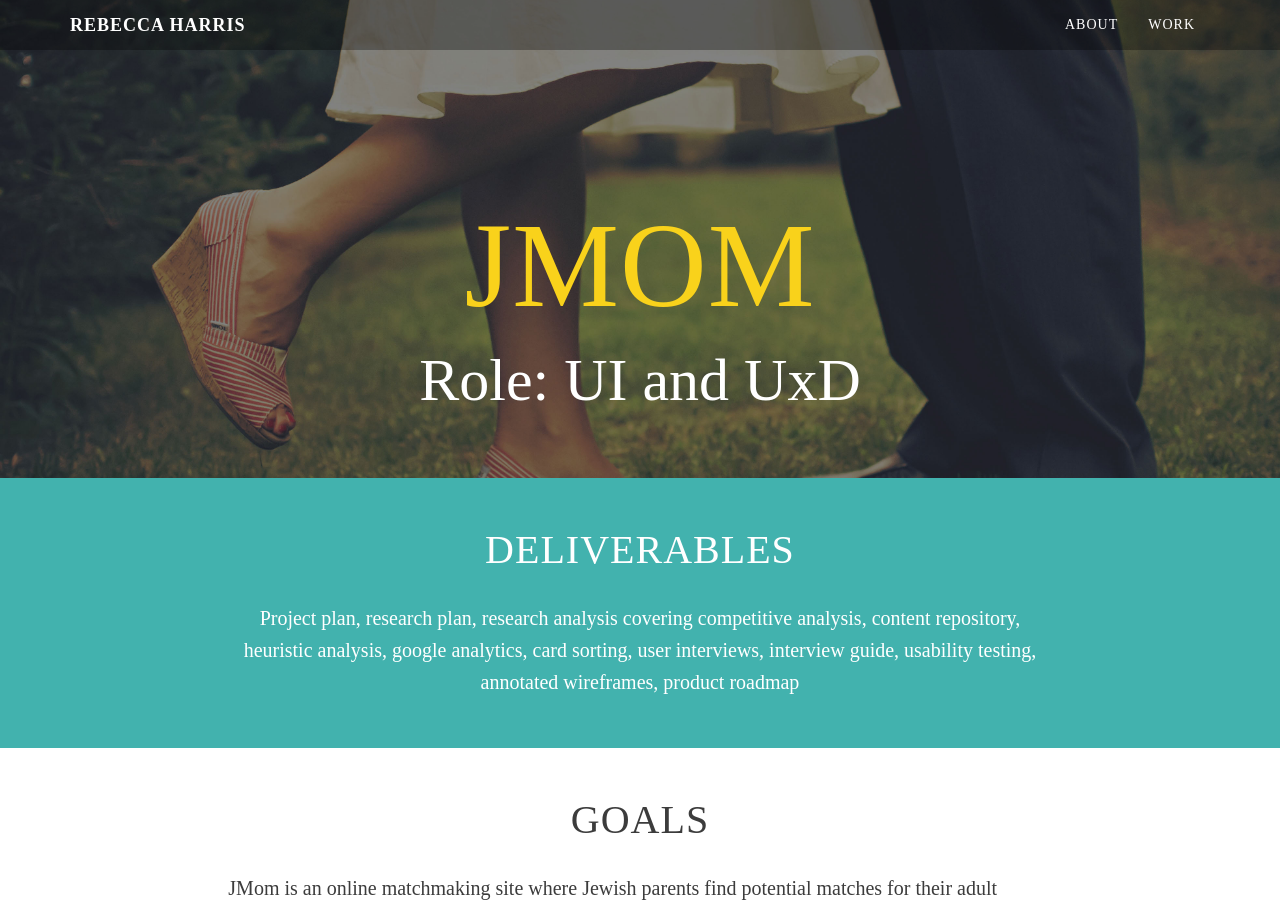
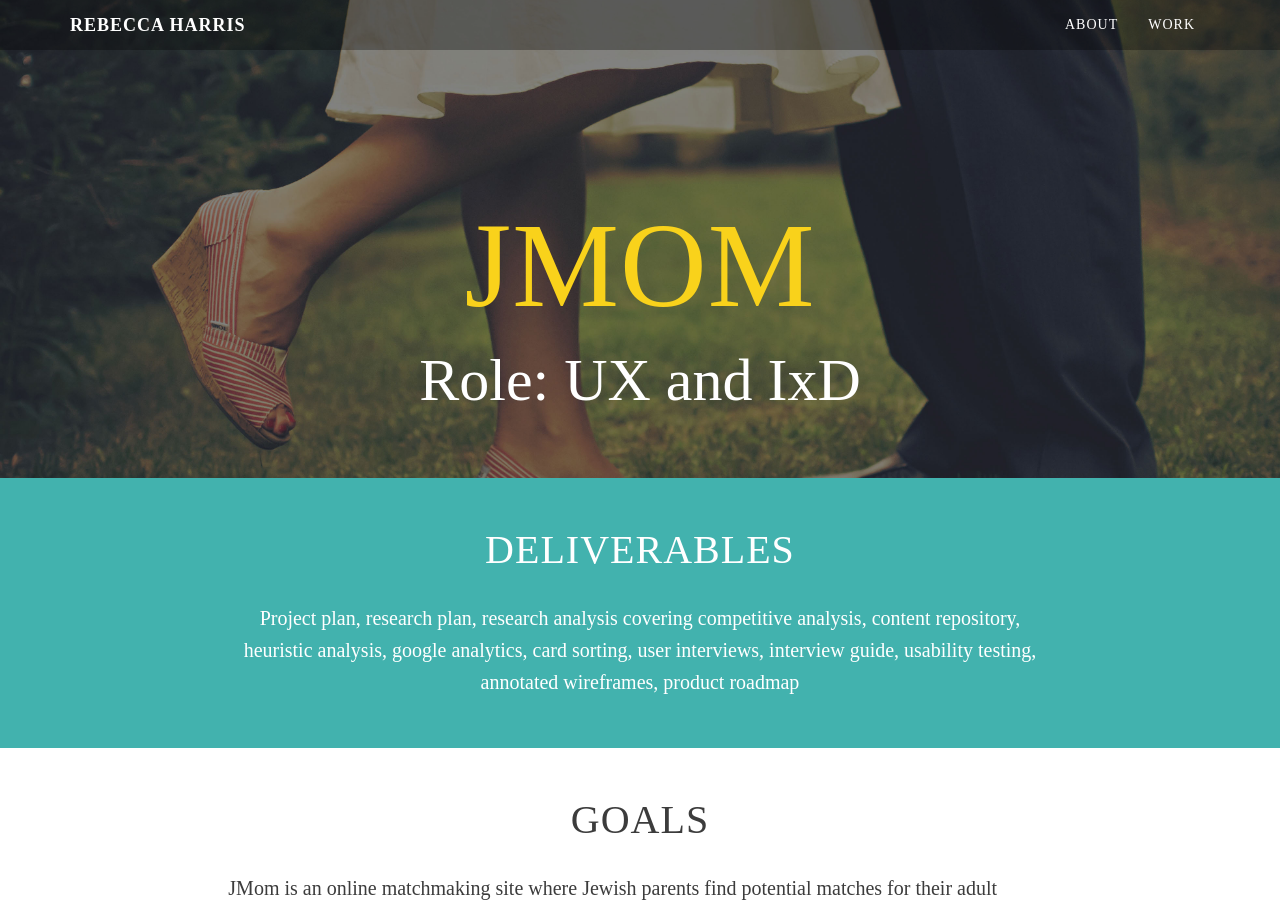
Before and after one commit to rensramos/becbec1.github.io, a Jekyll site: the page built from _work/jmom.html, in a window 1280 px wide and 900 px high. Built offline with Jekyll 4.4.1, drawn with Linux system fonts in a browser that asks for light colours.

Commit message:
Correct title

```diff
--- a/_work/jmom.html
+++ b/_work/jmom.html
@@ -3,7 +3,7 @@ image: assets/uploads/jMom/coverPhoto.jpg
 thumbnail: assets/uploads/jMom/thumbnail.jpg
 title: JMom
 description: An online matchmaking site where Jewish parents find potential matches for their adult children.
-role: UI and UxD
+role: UX and IxD
 ---
 
 <div class="container-fluid">
```
